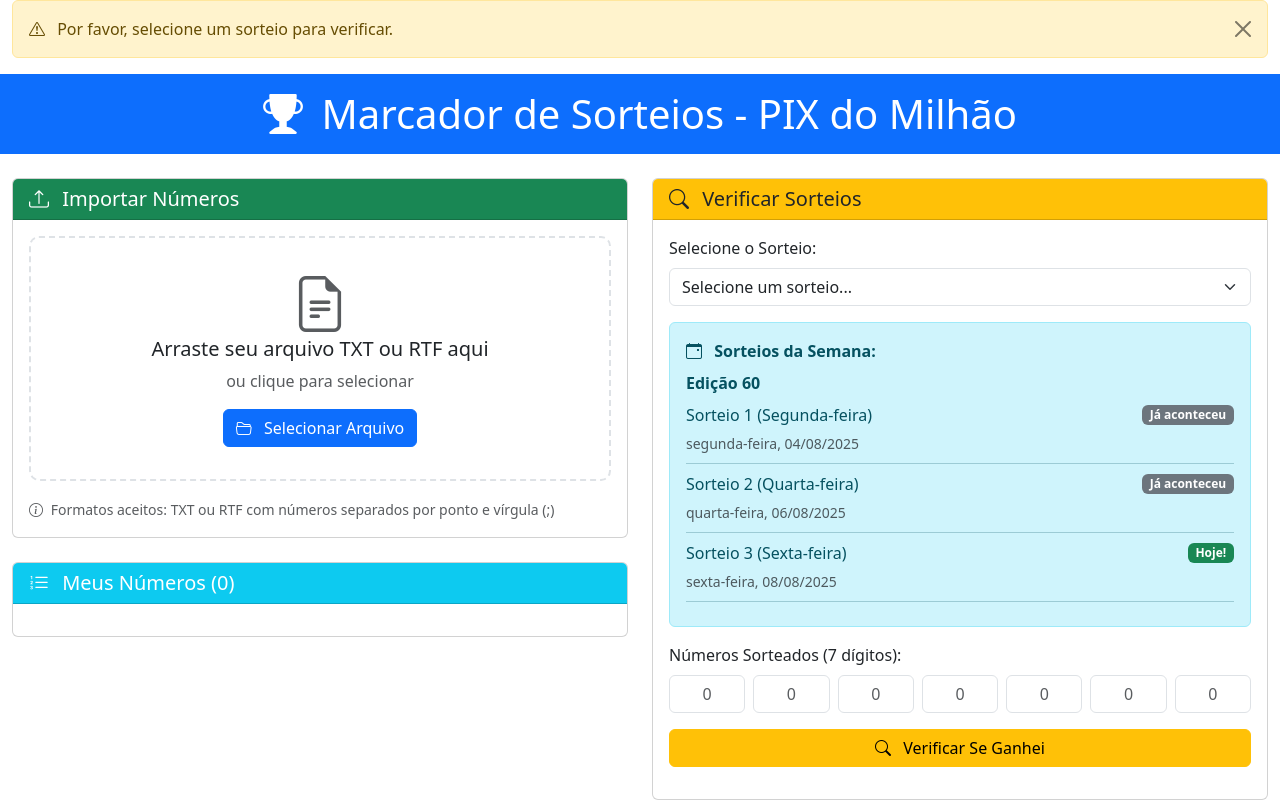
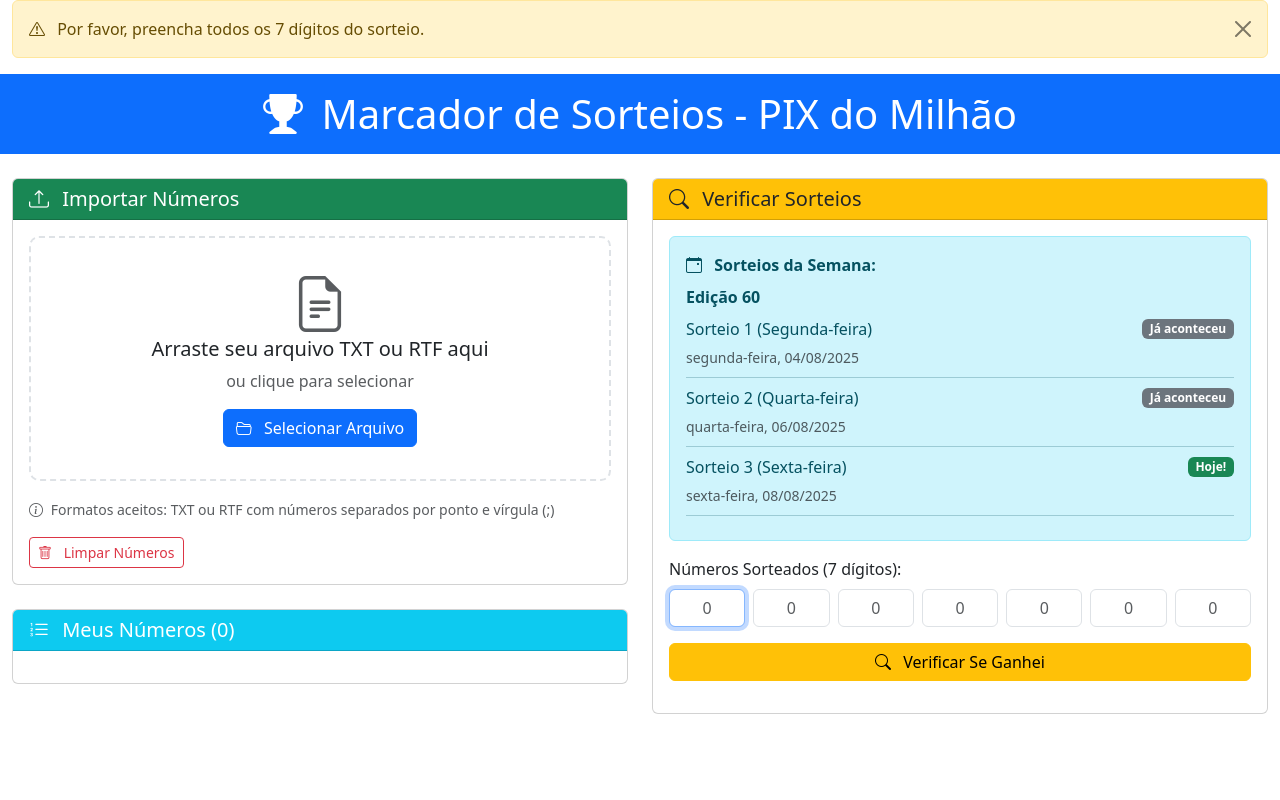
Before and after one commit to rafaelluciodeveloper/marcador-pixmilhao, a plain HTML site: page index.html in a window 1280 px wide. Both pictures are taken after a click on the button "Verificar Se Ganhei". Drawn offline with nearby package versions, Linux system fonts and the light colour scheme.

Commit message:
feat: adicionar botão para limpar números e simplificar verificação de sorteios

```diff
--- a/app.js
+++ b/app.js
@@ -14,9 +14,8 @@ function inicializarAplicacao() {
     configurarInputArquivo();
     configurarInputsSorteio();
     configurarBotaoVerificacao();
-    limparNumerosAoIniciar();
+    carregarDadosSalvos();
     atualizarProximosSorteios();
-    popularComboSorteios();
 }
 
 function configurarDragAndDrop() {
@@ -91,24 +90,17 @@ function configurarInputsSorteio() {
 
 function configurarBotaoVerificacao() {
     $('#verificarBtn').on('click', function() {
-        const sorteioSelecionado = $('#sorteioSelect').val();
+        verificarSorteio();
+    });
 
-        if (!sorteioSelecionado) {
-            mostrarAlerta('Por favor, selecione um sorteio para verificar.', 'warning');
-            return;
+    $('#limparBtn').on('click', function() {
+        if (meusNumeros.length > 0) {
+            if (confirm('Tem certeza que deseja limpar todos os números?')) {
+                limparNumeros();
+            }
+        } else {
+            mostrarAlerta('Não há números para limpar.', 'info');
         }
-
-        const [sorteioNum, dataSorteio, edicao] = sorteioSelecionado.split('|');
-        const hoje = new Date();
-        const dataSorteioObj = new Date(dataSorteio);
-
-        if (dataSorteioObj.toDateString() !== hoje.toDateString()) {
-            const dataFormatada = dataSorteioObj.toLocaleDateString('pt-BR');
-            mostrarAlerta(`Este sorteio aconteceu em ${dataFormatada}. A verificação só é permitida no dia do sorteio.`, 'warning');
-            return;
-        }
-
-        verificarSorteio();
     });
 }
 
@@ -174,8 +166,6 @@ function exibirNumeros() {
 }
 
 function verificarSorteio() {
-    const sorteioSelecionado = $('#sorteioSelect').val();
-    const [sorteioNum, dataSorteio, edicao] = sorteioSelecionado.split('|');
     const inputs = $('.sorteio-input');
     let numeroSorteado = '';
 
@@ -193,10 +183,6 @@ function verificarSorteio() {
         return;
     }
 
-    const chaveSorteio = `${edicao}_${sorteioNum}_${dataSorteio}`;
-    sorteios[chaveSorteio] = numeroSorteado;
-    salvarDados();
-
     const ganhadores = meusNumeros.filter(numero => numero === numeroSorteado);
 
     $('.number-card').removeClass('winner');
@@ -209,7 +195,7 @@ function verificarSorteio() {
         $('#ganhadoresContainer').removeClass('d-none');
         $('#resultadoContainer').addClass('d-none');
         $('#ganhadoresTexto').html(`
-            <p class="mb-2"><strong>Parabéns! Você ganhou na Edição ${edicao} - Sorteio ${sorteioNum}!</strong></p>
+            <p class="mb-2"><strong>Parabéns! Você ganhou!</strong></p>
             <p class="mb-0">Número ganhador: <strong>${numeroSorteado}</strong></p>
         `);
     } else {
@@ -246,13 +232,15 @@ function salvarDados() {
     localStorage.setItem('marcadorSorteios', JSON.stringify(dados));
 }
 
-function limparNumerosAoIniciar() {
+function limparNumeros() {
     meusNumeros = [];
     $('#numbersContainer').empty();
     $('#numberCount').text('0');
     $('#resultadoContainer').addClass('d-none');
     $('#ganhadoresContainer').addClass('d-none');
     $('.sorteio-input').val('');
+    salvarDados();
+    mostrarAlerta('Números limpos com sucesso!', 'success');
 }
 
 function carregarDadosSalvos() {
@@ -375,46 +363,7 @@ function atualizarProximosSorteios() {
     $('#proximosSorteios').html(html);
 }
 
-function popularComboSorteios() {
-    const hoje = new Date();
-    const combo = $('#sorteioSelect');
-    const edicaoAtual = calcularEdicaoAtual();
 
-    combo.empty();
-    combo.append('<option value="">Selecione um sorteio...</option>');
-
-    const edicao60Segunda = new Date(2025, 7, 4);
-    const dataLimite = new Date(hoje);
-    dataLimite.setDate(hoje.getDate() - 30);
-
-    for (let edicao = edicaoAtual - 1; edicao >= 1; edicao--) {
-        const semanasAtras = edicaoAtual - edicao;
-        const segundaSemana = new Date(edicao60Segunda);
-        segundaSemana.setDate(edicao60Segunda.getDate() + (semanasAtras * 7));
-
-        const datasSorteio = [
-            new Date(segundaSemana), // Segunda
-            new Date(segundaSemana.getTime() + 2 * 24 * 60 * 60 * 1000), // Quarta (+2 dias)
-            new Date(segundaSemana.getTime() + 4 * 24 * 60 * 60 * 1000)  // Sexta (+4 dias)
-        ];
-
-        datasSorteio.forEach((dataSorteio, index) => {
-            if (dataSorteio >= dataLimite) {
-                const dataFormatada = dataSorteio.toLocaleDateString('pt-BR', {
-                    weekday: 'long',
-                    day: '2-digit',
-                    month: '2-digit',
-                    year: 'numeric'
-                });
-
-                const valor = `${index + 1}|${dataSorteio.toISOString()}|${edicao}`;
-                const texto = `Edição ${edicao} - Sorteio ${index + 1} (${dataFormatada})`;
-
-                combo.append(`<option value="${valor}">${texto}</option>`);
-            }
-        });
-    }
-}
 
 window.limparDados = limparDados;
 window.gerarNumerosExemplo = gerarNumerosExemplo;
--- a/index.html
+++ b/index.html
@@ -80,6 +80,13 @@
                                 Formatos aceitos: TXT ou RTF com números separados por ponto e vírgula (;)
                             </small>
                         </div>
+
+                        <div class="mt-3">
+                            <button class="btn btn-outline-danger btn-sm" id="limparBtn">
+                                <i class="bi bi-trash me-2"></i>
+                                Limpar Números
+                            </button>
+                        </div>
                     </div>
                 </div>
 
@@ -108,13 +115,6 @@
                         </h5>
                     </div>
                     <div class="card-body">
-                        <div class="mb-3">
-                            <label class="form-label">Selecione o Sorteio:</label>
-                            <select class="form-select" id="sorteioSelect">
-                                <option value="">Selecione um sorteio...</option>
-                            </select>
-                        </div>
-
                         <div class="mb-3">
                             <div class="alert alert-info">
                                 <i class="bi bi-calendar-event me-2"></i>
```
Also changed, not shown: 1 other file.
